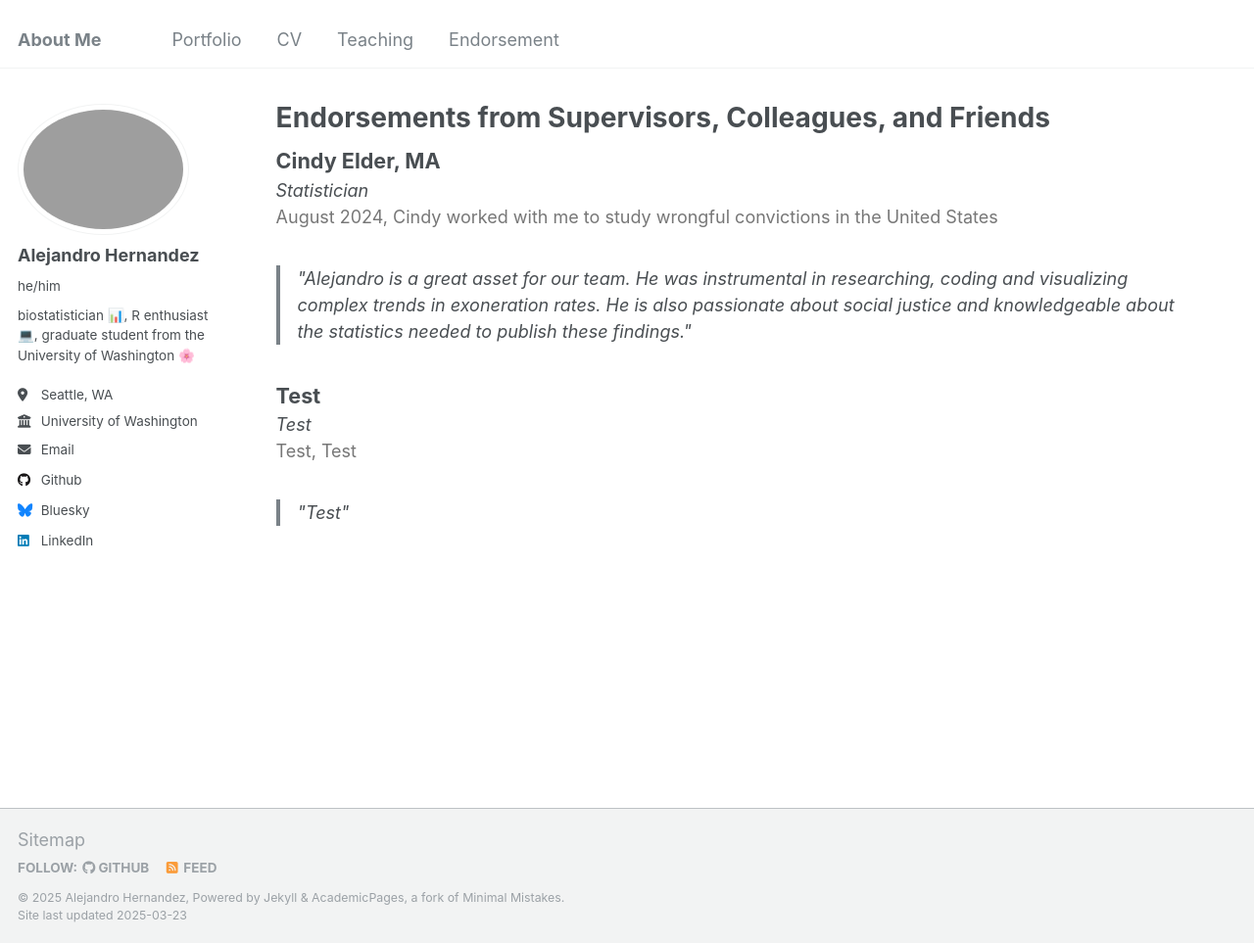
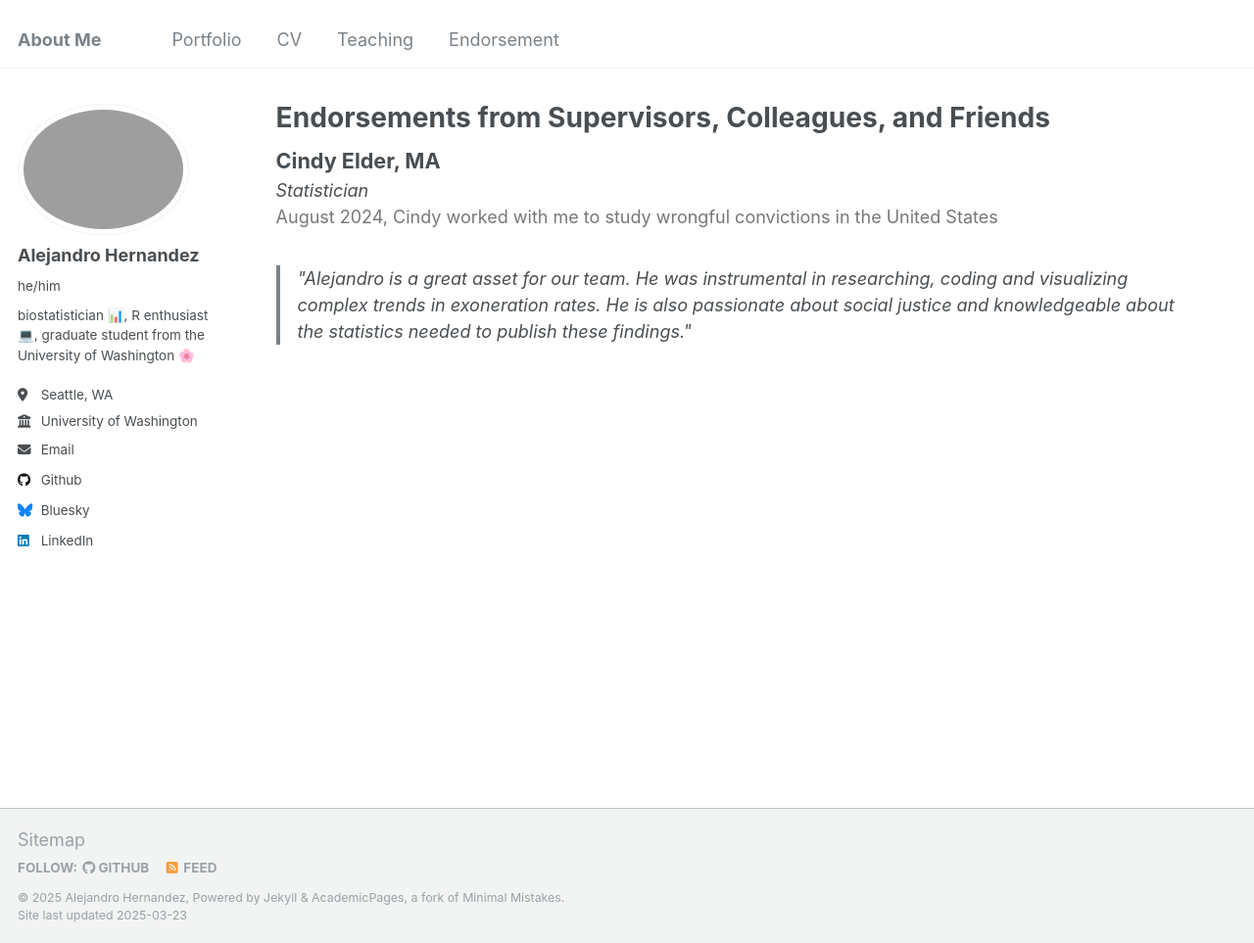
Before and after one commit to alejandroh3005/alejandroh3005.github.io, a Jekyll site: the page built from _pages/endorsement.html, in a window 1280 px wide and 963 px high. Shown: the whole window at 98% size. Built offline with Jekyll 4.4.1, drawn with Linux system fonts in a browser that asks for light colours.

Commit message:
Update endorsement.html

```diff
--- a/_pages/endorsement.html
+++ b/_pages/endorsement.html
@@ -14,15 +14,6 @@ author_profile: true
     </blockquote>
 </div>
 
-<div class="endorsement">
-    <div class="author" style="font-weight: bold; font-size: 1.2em;">Test</div>
-    <div class="title" style="font-style: italic;">Test</div>
-    <div class="relation" style="color: #777;">Test, Test</div>
-    <blockquote>
-        "Test"
-    </blockquote>
-</div>
-
 {% for post in site.endorsements reversed %}
   {% include archive-single-endorsement.html %}
 {% endfor %}
```
